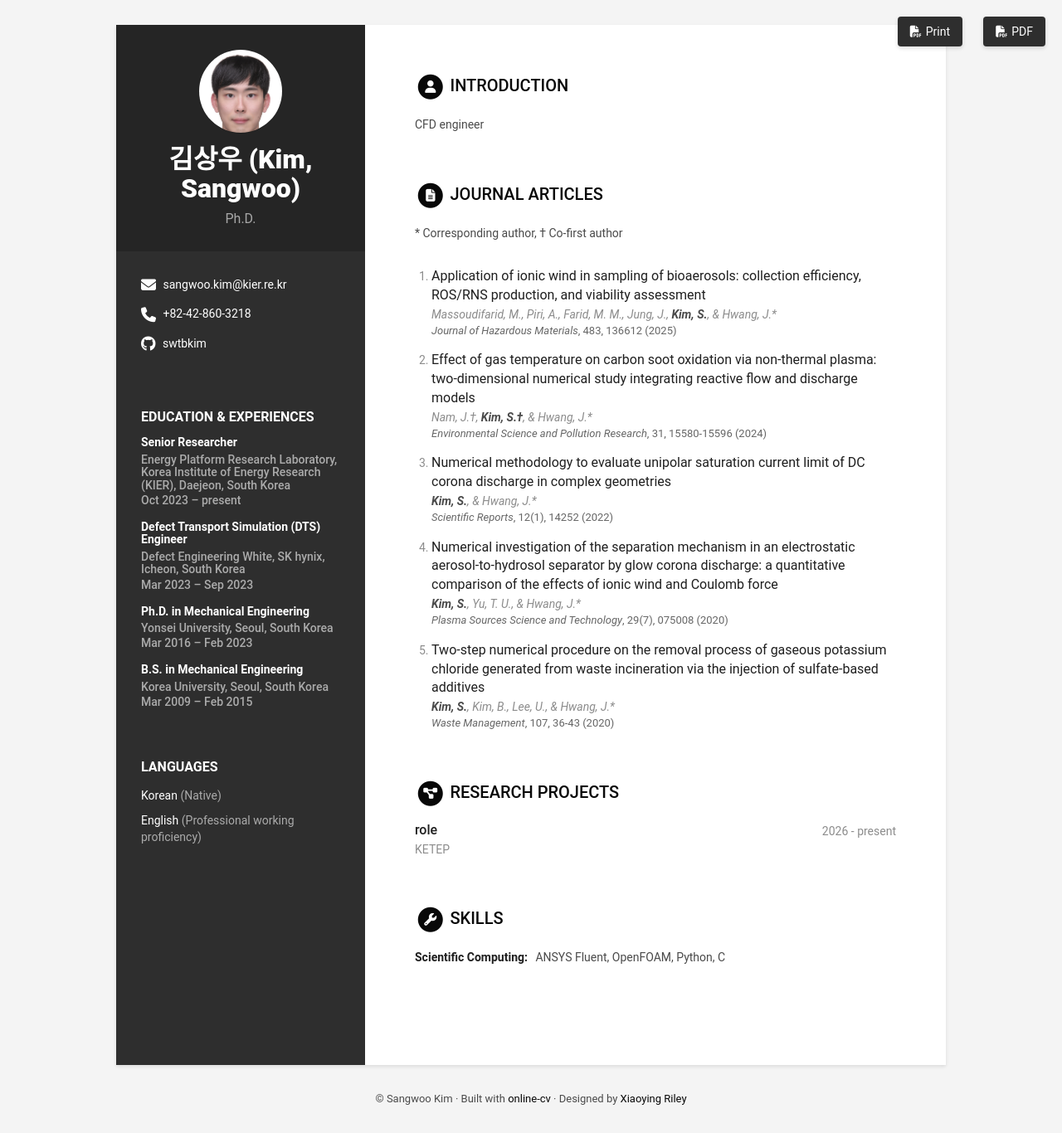
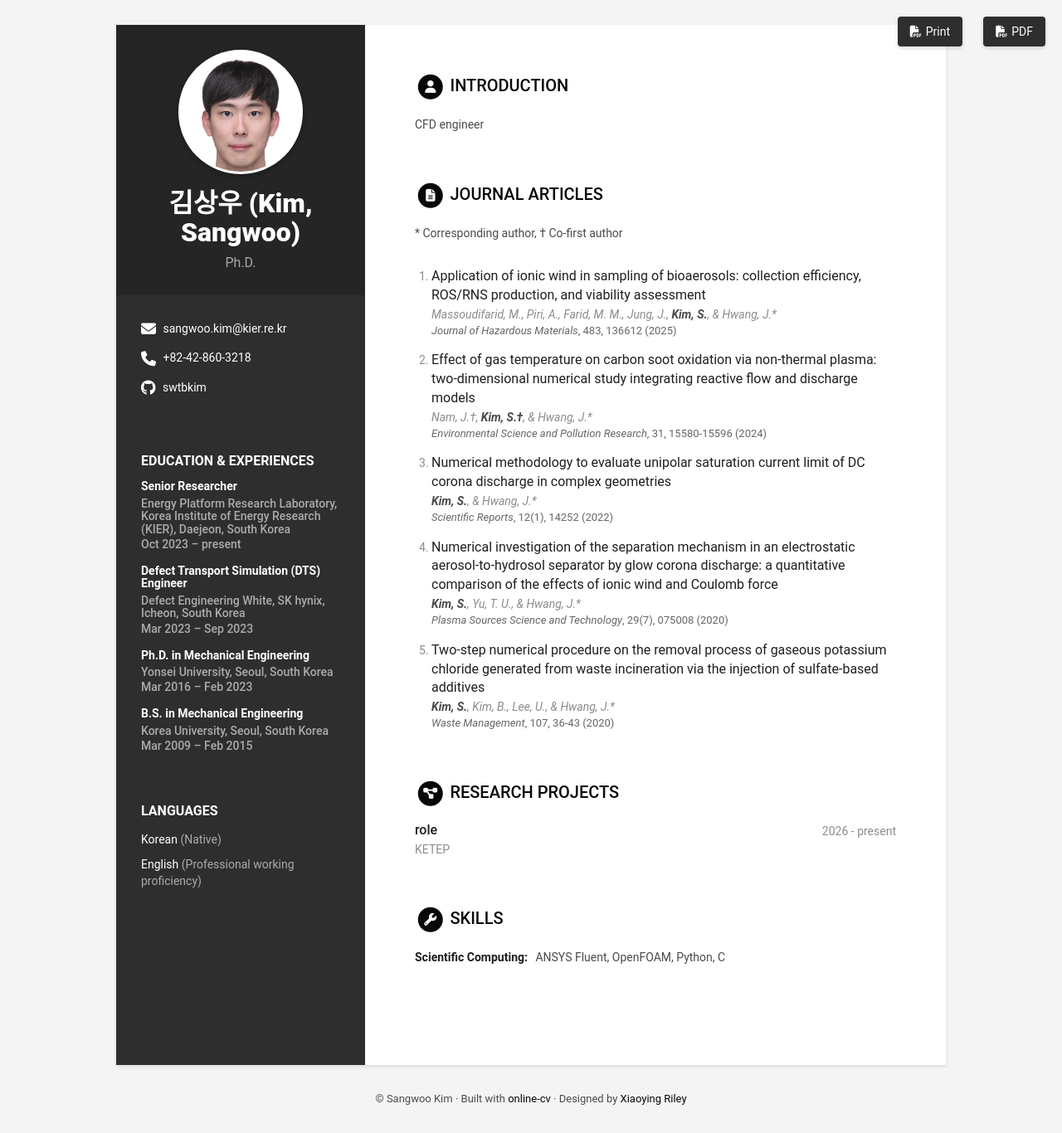
Before and after one commit to swtbkim/SangwooKim, a Jekyll site: the page built from index.html, in a window 1280 px wide. Shown: the whole page at 83% size. Built offline with Jekyll 4.4.1, drawn with Linux system fonts in a browser that asks for light colours.

Commit message:
Enlarge avatar and frame the whole face in the circle
Co-Authored-By: Claude Opus 5.5 <noreply@anthropic.com>
Claude-Session: https://claude.ai/code/session_01Ca8BgKLpPF1NhSrVUp22yc

```diff
--- a/_includes/sidebar.html
+++ b/_includes/sidebar.html
@@ -4,7 +4,9 @@
   <div class="profile-container">
 
     {% if sidebar.avatar %}
-    <img class="avatar" src="{{ site.baseurl }}/assets/images/{{ sidebar.avatar }}" alt="profile picture" />
+    <div class="avatar">
+      <img src="{{ site.baseurl }}/assets/images/{{ sidebar.avatar }}" alt="profile picture" />
+    </div>
     {% endif %}
 
     {% if sidebar.name %}
--- a/_sass/_base.scss
+++ b/_sass/_base.scss
@@ -77,14 +77,25 @@ p {
 
   .avatar {
     //used for profile image
-    width: 100px;
-    height: 100px;
-    object-fit: cover; // crop non-square photos to a circle
-    object-position: center top;
-    margin-bottom: 15px;
-    border: 0px solid #fff;
+    // circular frame; the photo inside is zoomed and centred on the face
+    width: 150px;
+    height: 150px;
+    margin: 0 auto 18px;
+    overflow: hidden;
     border-radius: 100%;
-    box-shadow: 0 1px 1px rgba(0, 0, 0, 0.1);
+    border: 3px solid rgba(255, 255, 255, 0.15);
+    box-shadow: 0 2px 6px rgba(0, 0, 0, 0.3);
+    background: #fff;
+    img {
+      // 92% of frame width on a white frame (photo bg is white), head centred
+      // (tuned for a 413x531 passport-style photo)
+      display: block;
+      width: 92%;
+      max-width: none;
+      margin-left: 4%;
+      margin-top: 1%;
+      clip-path: inset(2px); // hide the 1px grey border baked into the photo
+    }
   }
   .contact-list {
     .fas,
```
